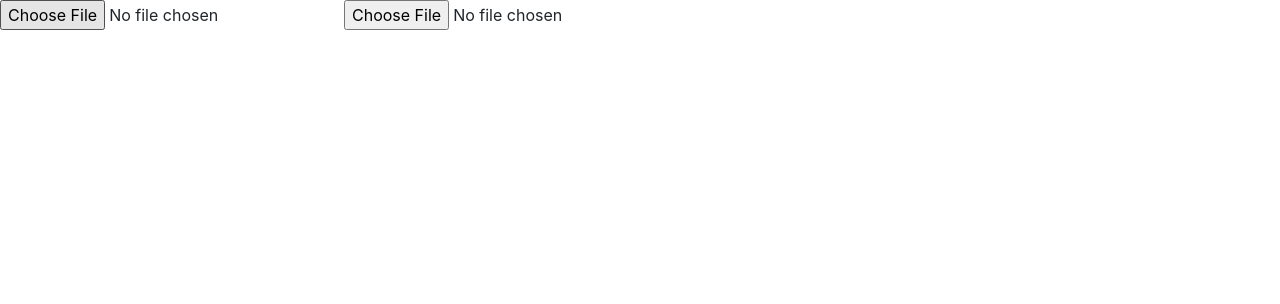
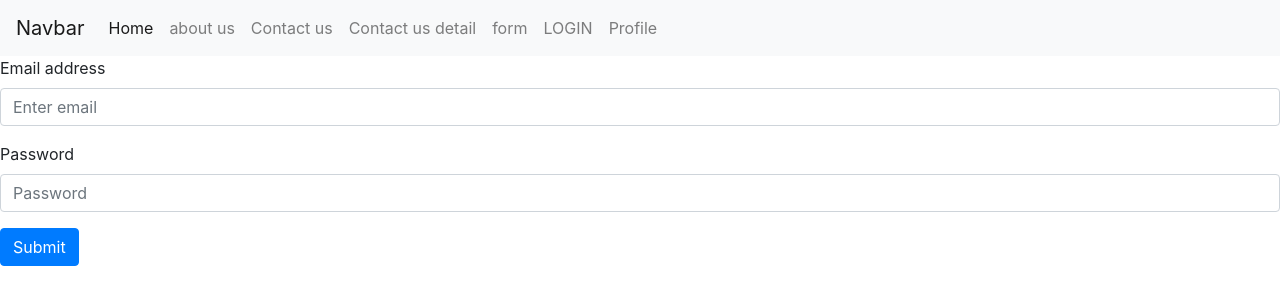
Before and after one commit to samirvithlani/intrern-reactjs-js, a React (Create React App) app: page /login in a window 1280 px wide. Before the commit this address had no page. Shown: the top 304 px of the page. Built offline with nearby package versions, Linux system fonts and the light colour scheme.

Commit message:
login,logout

```diff
--- a/src/App.js
+++ b/src/App.js
@@ -17,6 +17,9 @@ import { ApiDemo2 } from './api/ApiDemo2';
 import { ApiDemo3 } from './api/ApiDemo3';
 import { FormDemo2 } from './components/FormDemo2';
 import { FileUpload } from './components/FileUpload';
+import { SelectDemo } from './components/SelectDemo';
+import { Login } from './components/Login';
+import { Profile } from './components/Profile';
 
 function App() {
 
@@ -29,8 +32,10 @@ function App() {
       {/* <ApiDemo2/> */}
       {/* <ApiDemo3/> */}
       {/* <FormDemo2/> */}
-      <FileUpload/>
-      {/* <Navbar/> */}
+      {/* <FileUpload/> */}
+      {/* <SelectDemo/> */}
+       <Navbar/>
+
 
       <Routes>
         <Route path ="/home" element = {<Home/>}></Route>
@@ -41,6 +46,8 @@ function App() {
         <Route path ="/fashion" element = {<Fashion/>}></Route>
         <Route path ="/g" element = {<Groc/>}></Route>
         <Route path ="/simpleform" element = {<SimpleForm/>}></Route>
+        <Route path = "/login" element = {<Login/>}></Route>
+        <Route path = "/profile" element = {<Profile/>}></Route>
       </Routes>
 
     </div>
--- /dev/null
+++ b/src/components/Login.js
@@ -0,0 +1,48 @@
+import React, { useState } from 'react'
+
+export const Login = () => {
+
+    const [email, setemail] = useState('')
+    const [password, setpassword] = useState('')
+
+
+    const login =(e)=>{
+
+        e.preventDefault();
+        //api -- > response --> localstorage..
+
+        localStorage.setItem('abcd',email)
+        localStorage.setItem('token',"tokennnnnnnnnnnnnn")
+
+    }
+
+    const emailChangeHandler = (e) =>{
+
+        setemail(e.target.value)
+    }
+    const passwordChangeHandler = (e) =>{
+        setpassword(e.target.value)
+    }
+    return (
+        <div>
+
+            <form onSubmit = {login}>
+                <div class="form-group">
+                    <label for="exampleInputEmail1">Email address</label>
+                    <input type="text" class="form-control" id="exampleInputEmail1" aria-describedby="emailHelp" placeholder="Enter email"
+                    onChange = {(e)=>{emailChangeHandler(e)}}
+                    />
+
+                </div>
+                <div class="form-group">
+                    <label for="exampleInputPassword1">Password</label>
+                    <input type="password" class="form-control" id="exampleInputPassword1" placeholder="Password"
+                    onChange= {(e)=>{setpassword(e.target.value)}}
+                    />
+                </div>
+
+                <button type="submit" class="btn btn-primary">Submit</button>
+            </form>
+        </div>
+    )
+}
--- /dev/null
+++ b/src/components/Profile.js
@@ -0,0 +1,28 @@
+import React, { useEffect, useState } from 'react'
+
+export const Profile = () => {
+
+    const [email, setemail] = useState('')
+    const [password, setpassword] = useState('')
+
+
+
+    useEffect(() => {
+
+        setemail(localStorage.getItem('abcd'))
+        setpassword(localStorage.getItem('token'))
+
+
+      return () => {
+
+      }
+    }, )
+
+  return (
+    <div>
+       {
+            email ? <h1>{email}</h1> : <h1>please login first</h1>
+       }
+    </div>
+  )
+}
--- /dev/null
+++ b/src/components/SelectDemo.js
@@ -0,0 +1,62 @@
+import React, { useState } from 'react'
+
+export const SelectDemo = () => {
+    const [value, setvalue] = useState([])
+
+    var options = [
+        {
+            lable: "VOLVO",
+            value: "volovo"
+        },
+        {
+            lable: "BMW",
+            value: "bmw"
+        },
+        {
+            lable: "AUDI",
+            value: "audi"
+        },
+        {
+            lable: "MERCEDES",
+            value: "mercedes"
+        }
+
+    ]
+
+    var selectedOption;
+    const selectCahnageHandler = (e) => {
+
+        selectedOption = e.target.value;
+        alert(selectedOption)
+
+
+    }
+    const genderChangeHandler = (e) => {
+
+        alert(e.target.value)
+    }
+
+    return (
+        <div>
+
+            <form>
+                <label>SELECT</label>
+                <select onChange={(e) => { selectCahnageHandler(e) }} value={value}>
+                    {
+                        options.map((option) => {
+                            return (<option value={option.value}>{option.lable}</option>
+                            )
+                        })
+                    }
+                </select>
+                <br/>
+                <label>MALE</label>
+                    <input type="radio" name = "gender" value="male" onChange ={(e)=>{genderChangeHandler(e)}}/>
+                    <label>FEMALE</label>
+                    <input type="radio" name = "gender" value="female" onChange ={(e)=>{genderChangeHandler(e)}}/>
+            </form>
+
+
+        </div>
+    )
+}
--- a/src/pages/Navbar.js
+++ b/src/pages/Navbar.js
@@ -28,6 +28,12 @@ export const Navbar = () => {
       <li class="nav-item">
         <Link class="nav-link" to="/simpleform">form</Link>
       </li>
+      <li class="nav-item">
+        <Link class="nav-link" to="/login">LOGIN</Link>
+      </li>
+      <li class="nav-item">
+        <Link class="nav-link" to="/profile">Profile</Link>
+      </li>
 
     </ul>
   </div>
```
